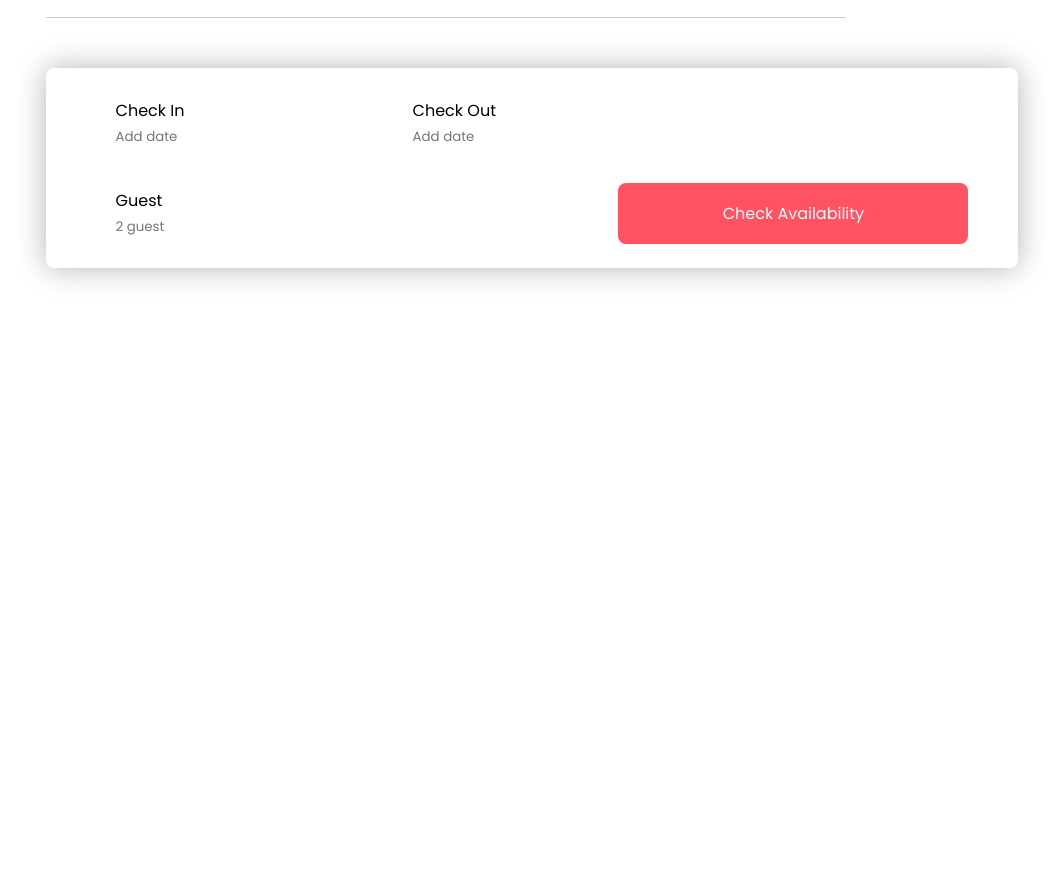
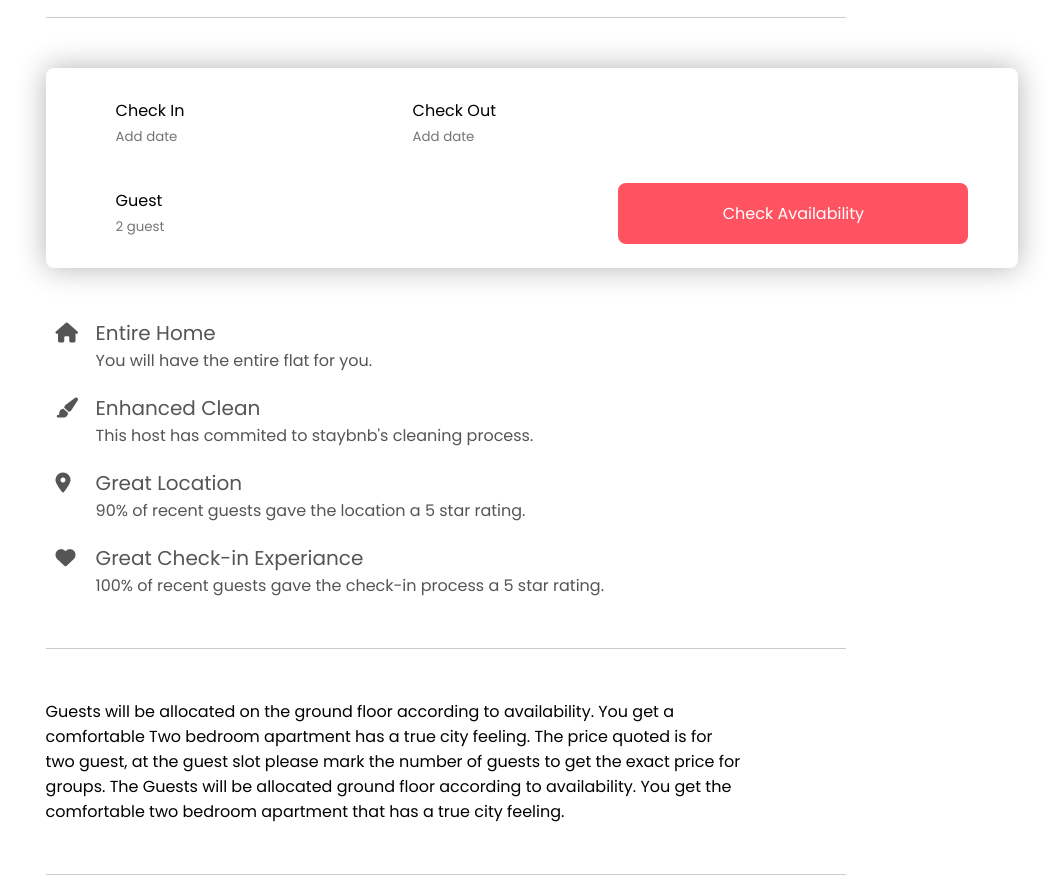
Before and after one commit to lmancbr7/Travel-website, a plain HTML site: page house.html in a window 1280 px wide. Shown: the part 663-1541 px from the top of the page, without its empty margins (108-1171 px from the left). Before the commit the page ends 961 px from the top, so only its background shows below. Drawn offline with Linux system fonts and the light colour scheme.

Commit message:
Travel-website

```diff
--- a/house.html
+++ b/house.html
@@ -65,6 +65,31 @@
             </div>
             <button type="submit">Check Availability</button>
         </form>
+
+        <ul class="details-list">
+            <li><i class="fas fa-home"></i>Entire Home
+                <span>You will have the entire flat for you.</span>
+            </li>
+            <li><i class="fas fa-paint-brush"></i>Enhanced Clean
+                <span>This host has commited to staybnb's cleaning process.</span>
+            </li>
+            <li><i class="fas fa-map-marker-alt"></i>Great Location
+                <span>90% of recent guests gave the location a 5 star rating.</span>
+            </li>
+            <li><i class="fas fa-heart"></i>Great Check-in Experiance
+                <span>100% of recent guests gave the check-in process a 5 star rating.</span>
+            </li>
+        </ul>
+
+        <hr class="line">
+
+        <p class="home-desc">Guests will be allocated on the ground floor according to availability. You get a
+        comfortable Two bedroom apartment has a true city feeling. The price quoted is for
+        two guest, at the guest slot please mark the number of guests to get the exact price
+        for groups. The Guests will be allocated ground floor according to availability. You
+        get the comfortable two bedroom apartment that has a true city feeling.</p>
+
+        <hr class="line">
     </div>
 
     <script>
--- a/style.css
+++ b/style.css
@@ -593,3 +593,29 @@ nav.navbar-white .fa-bars{
 .guest-field{
     flex: 1;
 }
+.details-list{
+    list-style: none;
+    margin: 50px 0;
+}
+.details-list li{
+    margin-left: 50px;
+    font-size: 20px;
+    font-weight: 500;
+    margin-bottom: 20px;
+    color: #555;
+    position: relative;
+}
+.details-list li span{
+    display: block;
+    font-weight: 400;
+    font-size: 16px;
+}
+.details-list li i{
+    position: absolute;
+    top: 5px;
+    left: -40px;
+}
+.home-desc{
+    max-width: 700px;
+    margin-bottom: 50px;
+}
```
